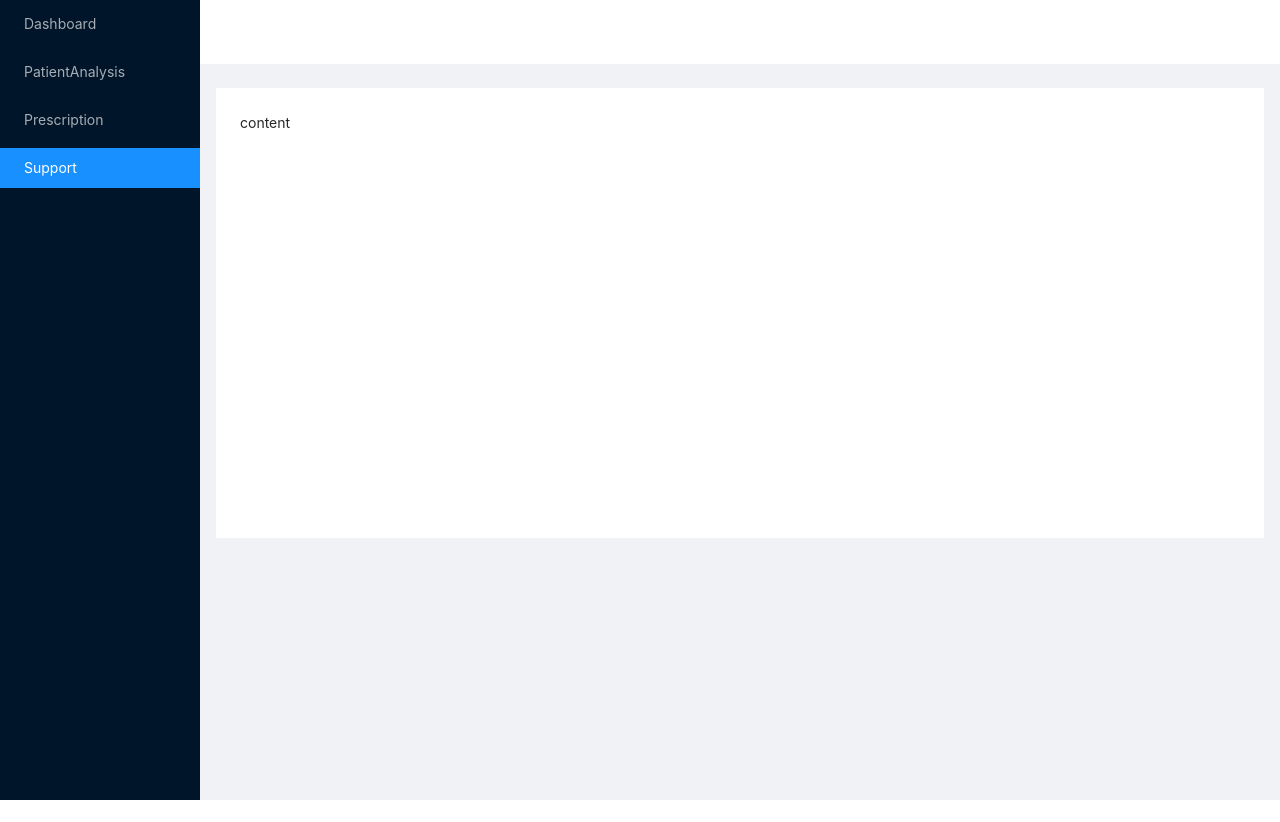
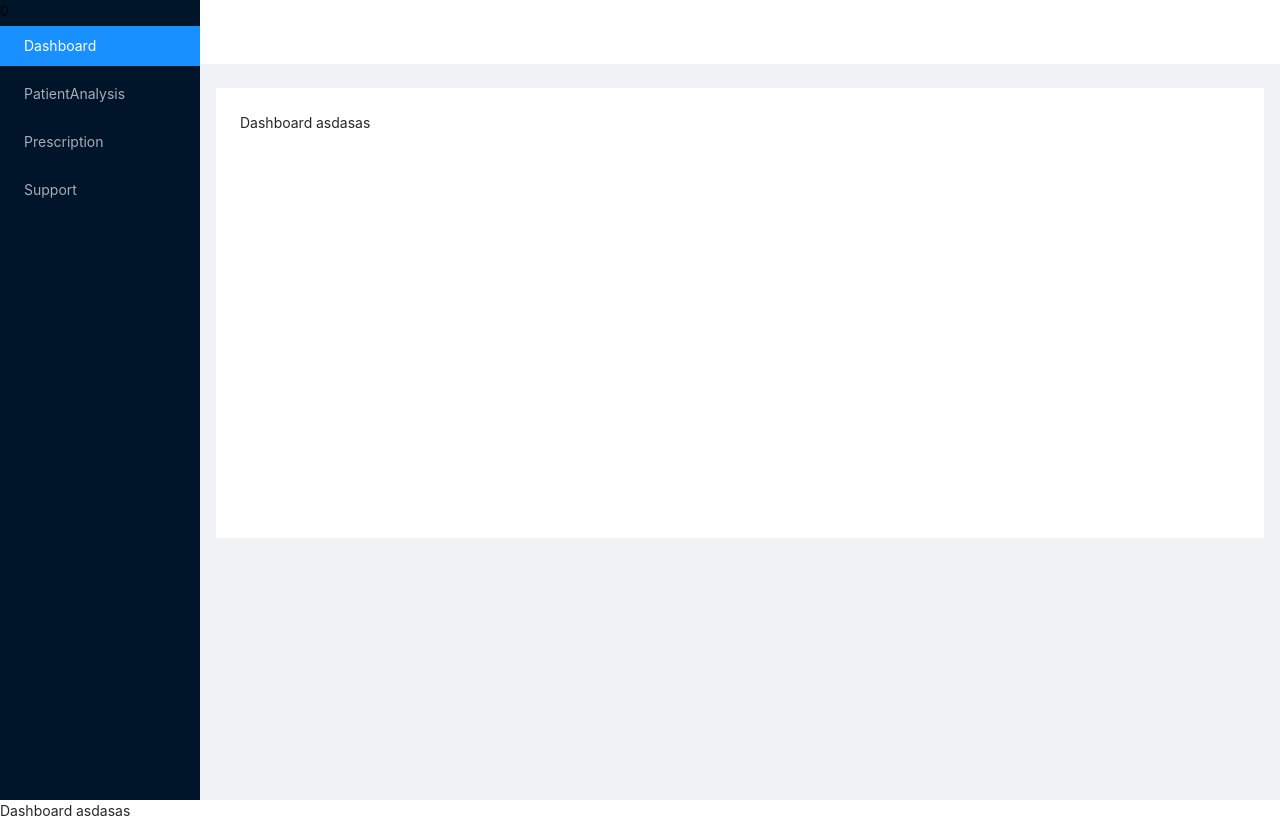
Before and after one commit to divyajomi08/dr_detection, a React app: page /dashboard in a window 1280 px wide. Before the commit the page ends 800 px from the top, so only its background shows below. Built offline with nearby package versions, Linux system fonts and the light colour scheme.

Commit message:
Sidebar Completed

```diff
--- a/src/components/Sidebar/Sidebar.jsx
+++ b/src/components/Sidebar/Sidebar.jsx
@@ -1,12 +1,15 @@
-import React from 'react';
+import React, { useState } from 'react';
 import  {SidebarData}  from './SidebarData';
 import { Layout, Menu } from 'antd';
 import useWindowDimensions from '../../windowDimensions';
+import { useHistory } from 'react-router';
 const { Sider } = Layout;
 
-const Sidebar = () => {
+const Sidebar = (props) => {
     const { height } = useWindowDimensions();
-    console.log(SidebarData);
+    const history = useHistory();
+    const [ currentSelection, setCurrentSelection ] = useState(SidebarData.findIndex(i => window.location.pathname.includes(i.path)));
+
     return (
         <Sider
             style={{ height: height }}
@@ -20,9 +23,15 @@ const Sidebar = () => {
             }}
         >
             <div className="logo" />
-            <Menu theme="dark" mode="inline" defaultSelectedKeys={['4']}>
+            {currentSelection}
+            <Menu theme="dark" mode="inline" selectedKeys={[currentSelection+""]}>
                 {SidebarData.map((data, index) => {
-                    return <Menu.Item key={index + 1} >{data.title}</Menu.Item>
+                    return <Menu.Item key={index} onClick={() => {
+                        // history.push(data.path);
+                        // window.location.pathname = data.path;
+                        setCurrentSelection(index);
+                        props.onChange(index);
+                    }}>{data.title}</Menu.Item>
                 })}
             </Menu>
         </Sider>
--- a/src/index.js
+++ b/src/index.js
@@ -13,14 +13,14 @@ const App = () => {
     <div>
       <DashboardLayout />
       {/*Test Components Here*/}
-      {/* <BrowserRouter>
+      <BrowserRouter>
         <Switch>
-          <Route path='/' exact component={Dashboard} />
+          <Route path='/dashboard' exact component={Dashboard} />
           <Route path='/prescription' component={Prescription} />
           <Route path='/patient' component={Patient} />
           <Route path='/support' component={Support} />
         </Switch>
-      </BrowserRouter> */}
+      </BrowserRouter>
     </div>
 
   );
--- a/src/layouts/Layout.jsx
+++ b/src/layouts/Layout.jsx
@@ -1,17 +1,37 @@
-import React from 'react'
+import React, { useState } from 'react'
 import { Layout } from 'antd';
 import Sidebar from '../components/Sidebar/Sidebar';
+import Dashboard from '../views/Dashboard';
+import Patient from '../views/PatientAnalysis';
+import Prescription from '../views/Prescription';
+import Support from '../views/Support';
+
+
 const { Header, Content } = Layout;
 
 const DashboardLayout = () => {
+    const [selectedIndex, setSelectedIndex] = useState(0);
+    var content;
+    const onChange = (data) => {
+        setSelectedIndex(data);
+    }
+
     return (
         <Layout >
-            <Sidebar />
+            <Sidebar onChange={e => onChange(e)} />
             <Layout>
                 <Header className="site-layout-sub-header-background" style={{ background: 'white', padding: 0 }} />
                 <Content style={{ margin: '24px 16px 0' }}>
                     <div style={{ background: 'white', padding: 24, minHeight: 450 }}>
-                        content
+                        {(() => {
+                            switch (selectedIndex) {
+                                case 0: return <Dashboard/>;
+                                case 1: return <Patient/>;
+                                case 2: return <Prescription/>;
+                                case 3: return <Support/>;
+                                default: return <Dashboard/>;
+                            }
+                        })()}
                     </div>
                 </Content>
             </Layout>
--- a/src/views/Dashboard.jsx
+++ b/src/views/Dashboard.jsx
@@ -3,7 +3,7 @@ import React from 'react'
 const Dashboard=()=>{
     return (
         <div>
-            Dashboard
+            Dashboard asdasas
         </div>
     );
 };
```
Also changed, not shown: src/components/Sidebar/SidebarData.js (line endings or trailing spaces).
